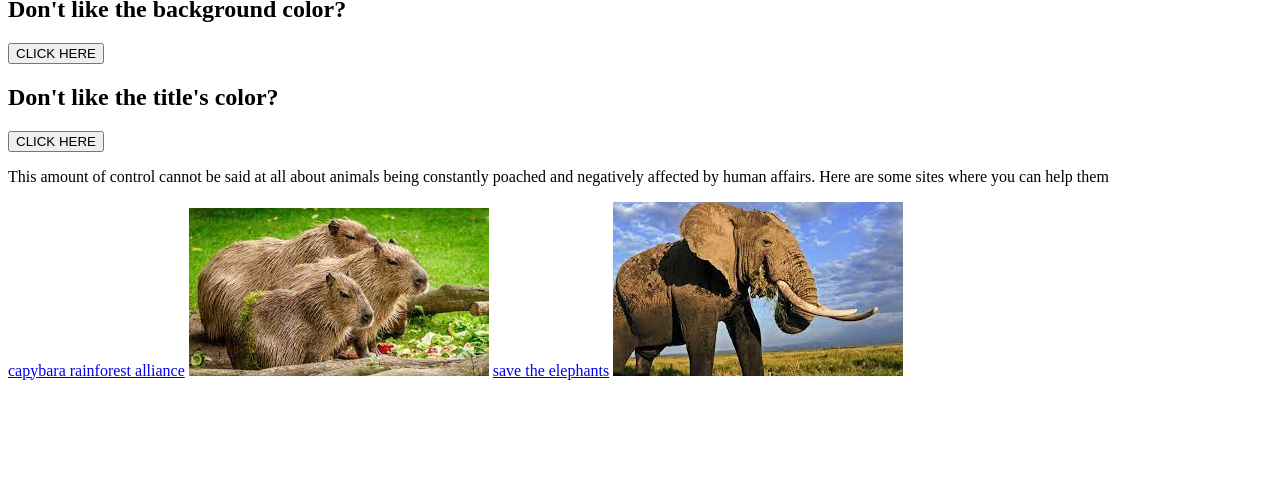
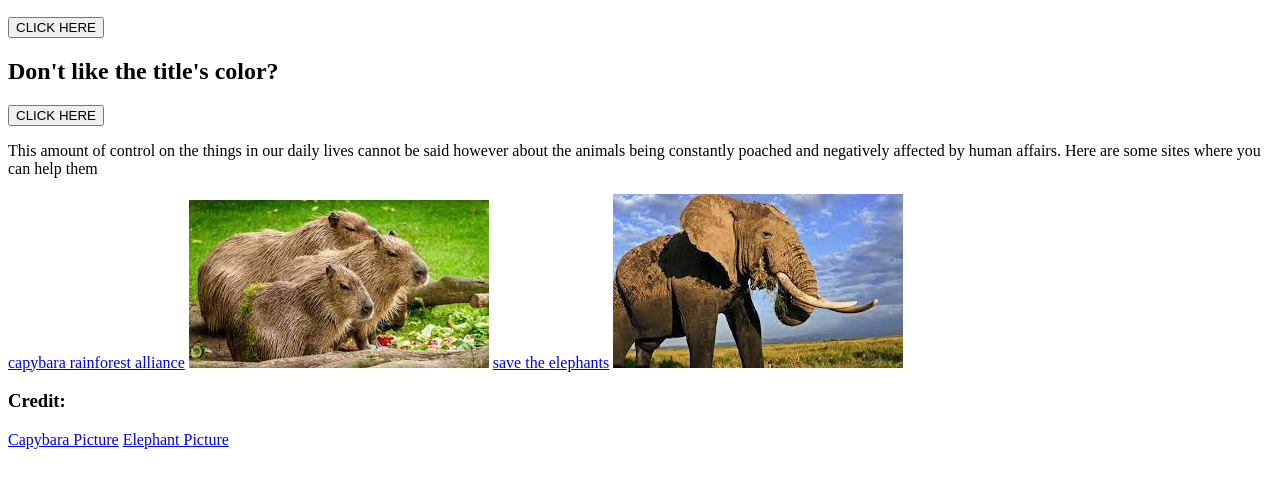
Before and after one commit to TheRealCollin18/Website, a plain HTML site: page index.html in a window 1280 px wide. Shown: the part 110-598 px from the top of the page. Drawn offline with Linux system fonts and the light colour scheme; files whose address does not match are found by name.

Commit message:
Update index.html

```diff
--- a/index.html
+++ b/index.html
@@ -1,5 +1,4 @@
 <!DOCTYPE html>
-/*for https://www.rainforest-alliance.org/species/capybara/ https://www.savetheelephants.org *\
 <html>
   <script>
       const colorarray = ["blue", "green", "red", "white", "coral", "fuchsia", "navy", "lime", "teal", "silver", "olive", "aqua", "maroon", "purple", "darkolivegreen", "indigo", "mediumorchid", "goldenrod", "seagreen", "sandybrown", "tomato", "turquoise"]
@@ -55,11 +54,14 @@
       <button id = "b2" onclick = "changeColorTitle()">
         CLICK HERE
       </button>
-      <p>This amount of control cannot be said at all about animals being constantly poached and negatively affected by human affairs. Here are some sites where you can help them</p>
+      <p>This amount of control on the things in our daily lives cannot be said however about the animals being constantly poached and negatively affected by human affairs. Here are some sites where you can help them</p>
       <a href = "https://www.rainforest-alliance.org/species/capybara/"> capybara rainforest alliance</a>
       <img src = "capybara1.jpg" alt = "">
       <a href = "https://www.savetheelephants.org"> save the elephants</a>
       <img src = "elephant1.jpg" alt = "">
+      <h3>Credit:</h3>
+      <a href = "https://www.pbs.org/wnet/nature/blog/capybara-fact-sheet/">Capybara Picture</a>
+      <a href = "https://www.worldwildlife.org/species/elephant">Elephant Picture</a>
   </body>
 
 </html>
```
